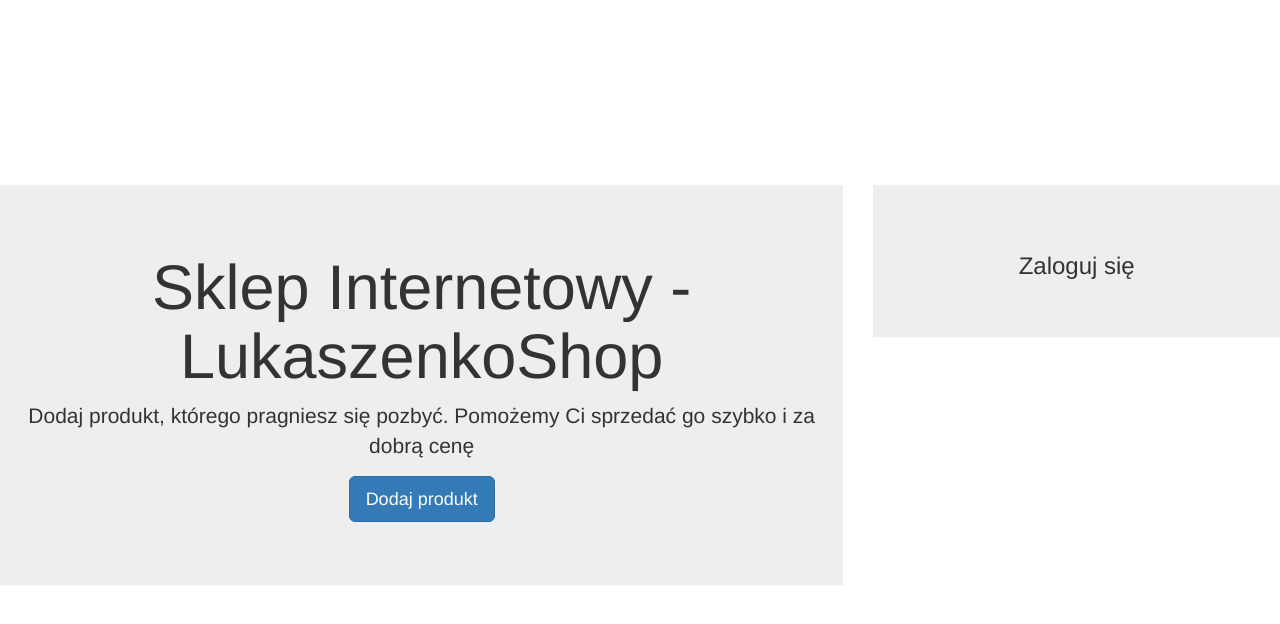
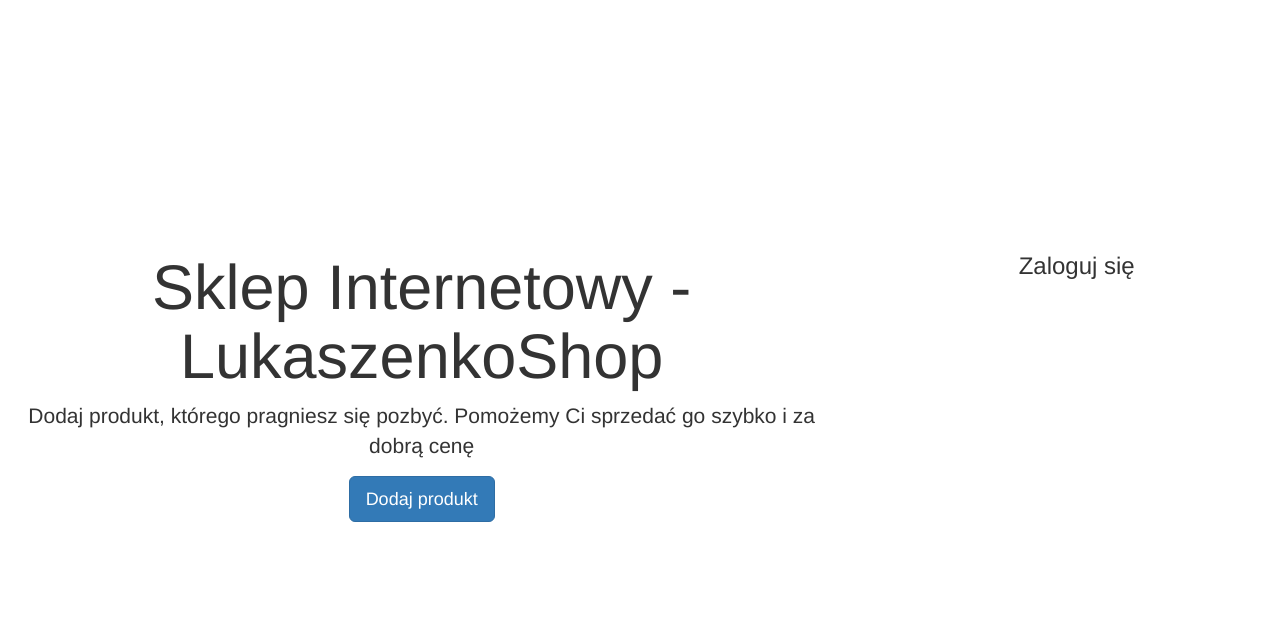
Before and after one commit to lukaszw1939/sklep-internetowy, a PHP site: page / in a window 1280 px wide. Shown: the top 624 px of the page. Run offline with PHP 8.4, Linux system fonts and the light colour scheme.

Commit message:
zmiana poloru jumbotron z szary na biały

```diff
--- a/css/style.css
+++ b/css/style.css
@@ -10,6 +10,9 @@
         display: table-cell;
         vertical-align: middle;
 	text-align: center;
+}
+.jumbotron{
+	background-color: white;
 }
 
 
```
